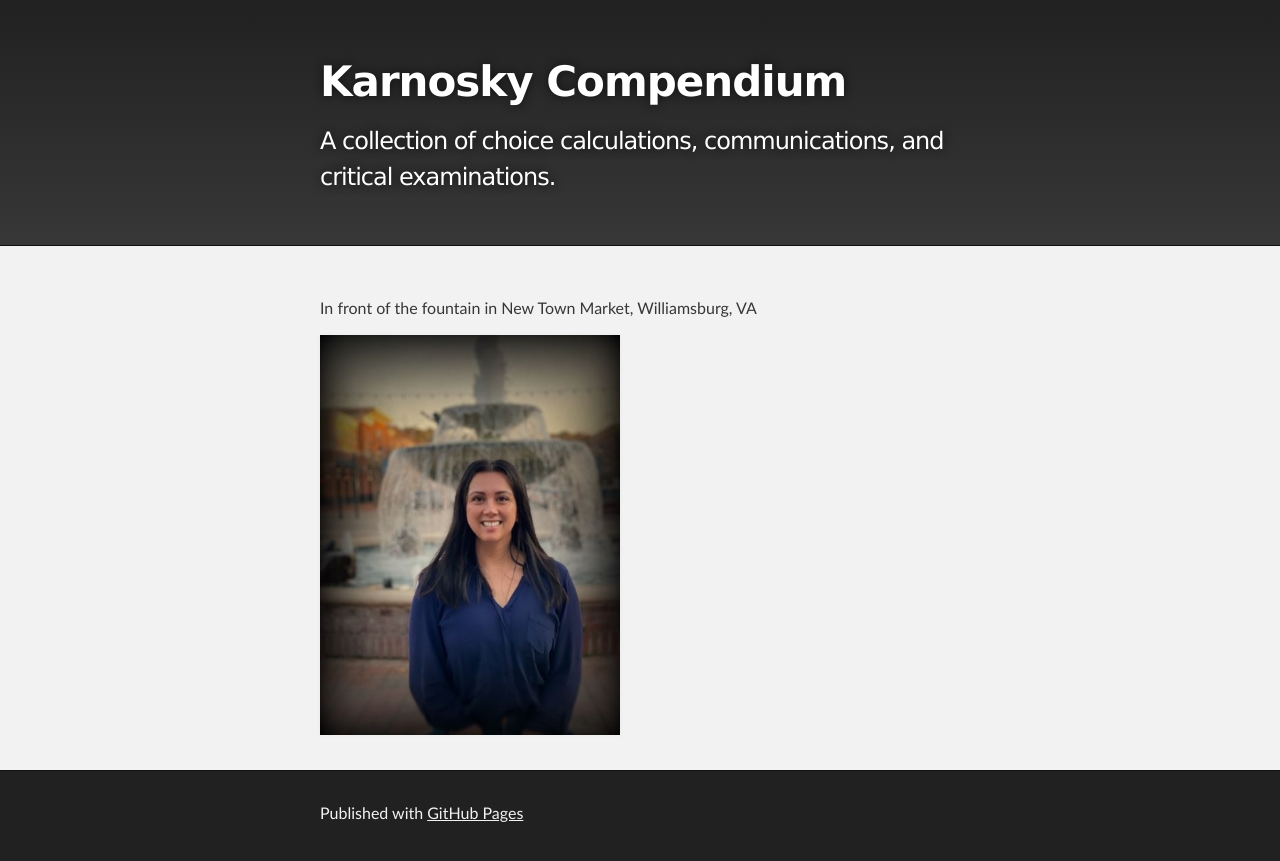
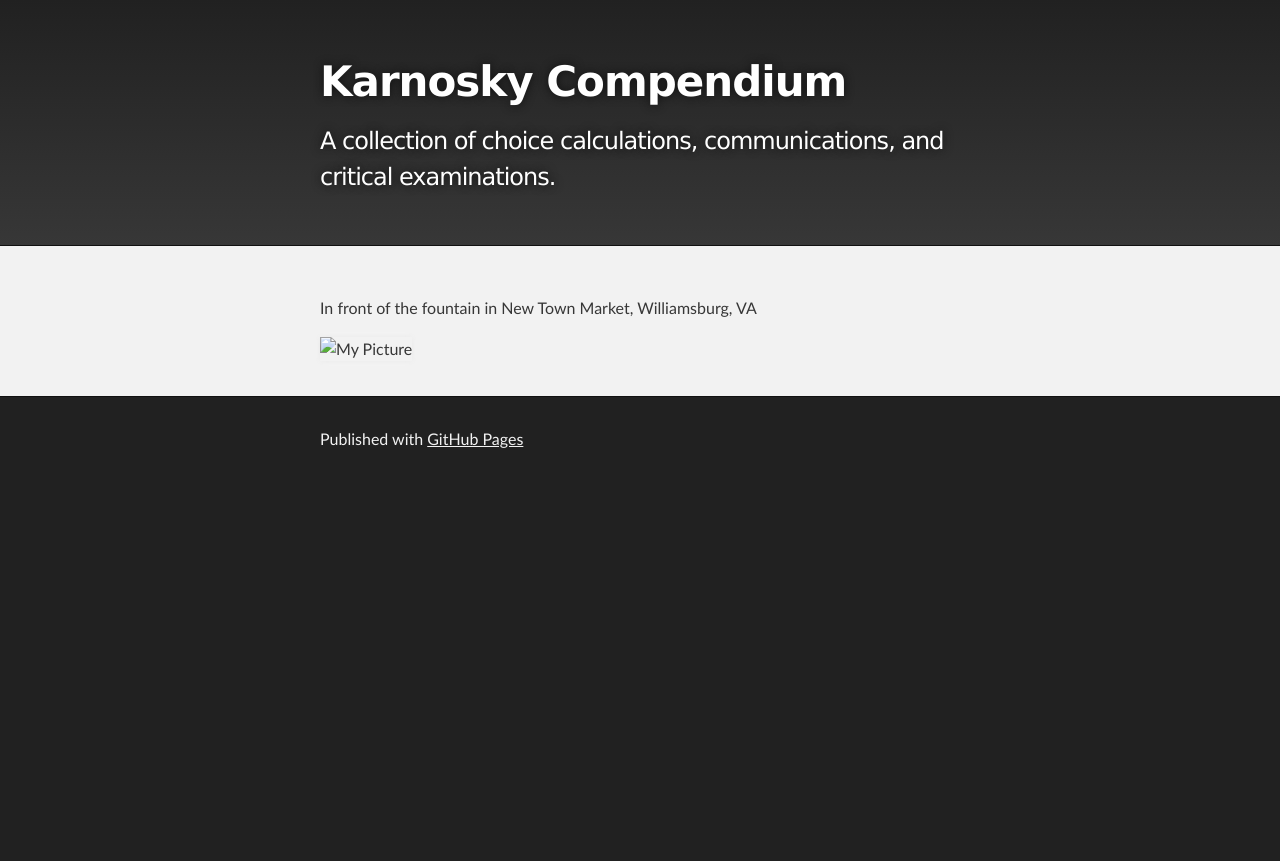
Before and after one commit to jennifer-karnosky/jennifer-karnosky.github.io, a Jekyll site: the page built from pics/index.md, in a window 1280 px wide. Shown: the top 861 px of the page. Built offline with Jekyll 4.4.1, drawn with Linux system fonts in a browser that asks for light colours; our own code applies the rules of GitHub Pages for plain Markdown files.

Commit message:
Update index.md

```diff
--- a/pics/index.md
+++ b/pics/index.md
@@ -5,4 +5,4 @@ title: personal photos
 In front of the fountain in New Town Market, Williamsburg, VA
 
 
-![My Picture](/pics/WilliamsburgJBK.jpg)
+![My Picture](/WilliamsburgJBK.jpg)
```
